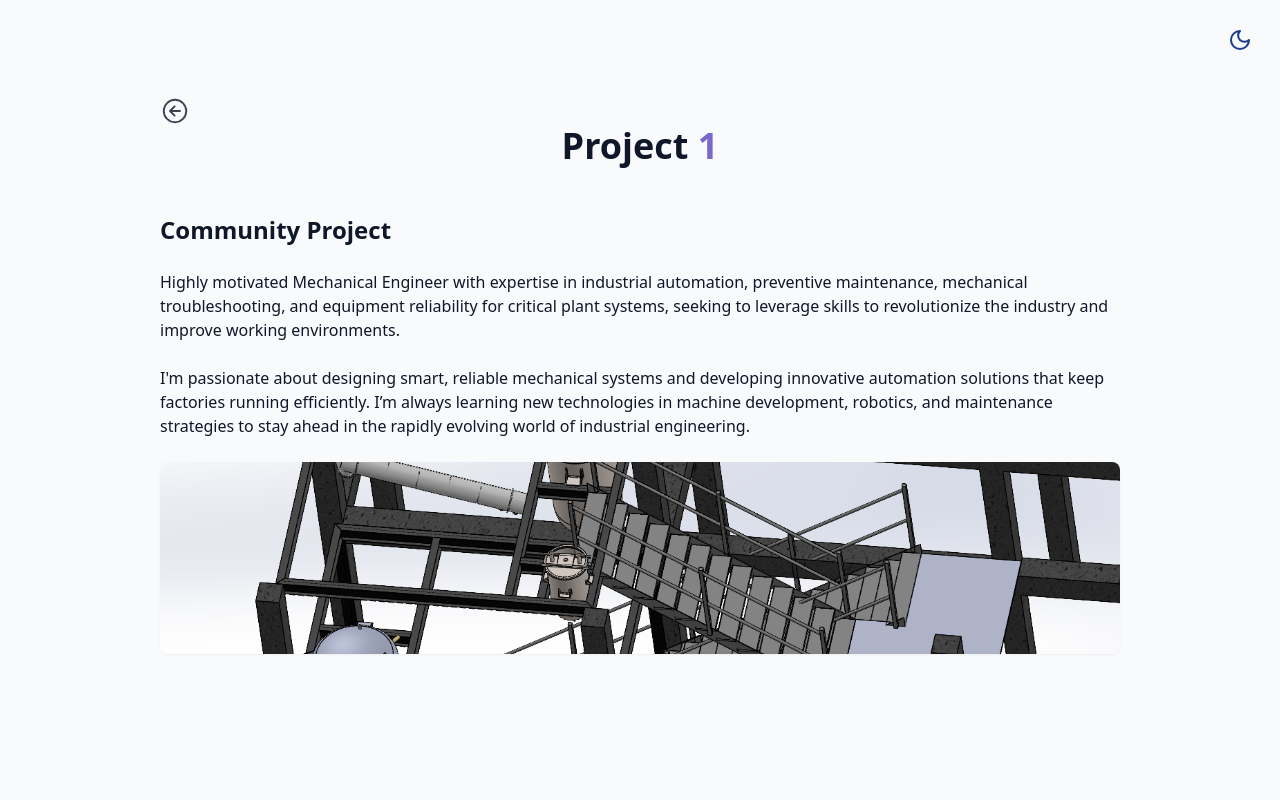
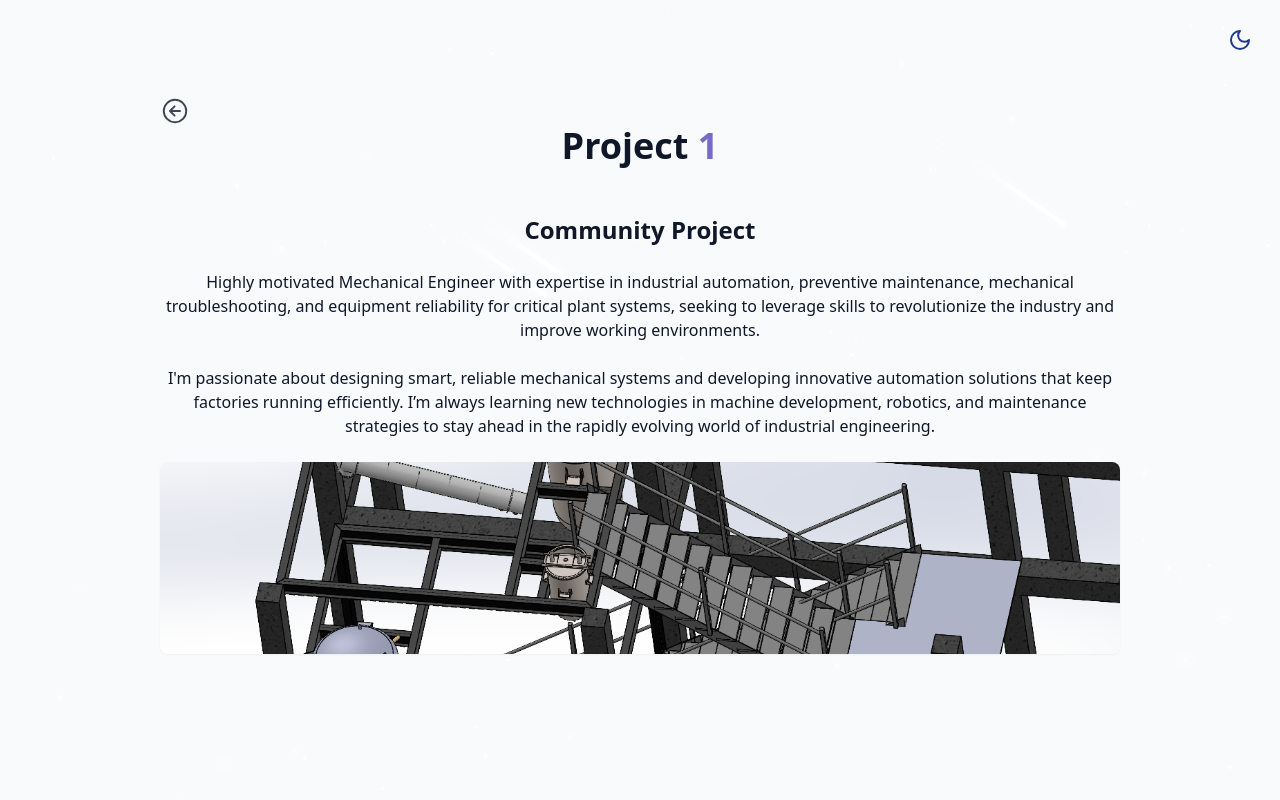
Before and after one commit to Dilshani98/IsharaPortfolio, a React (Vite) app: page /project1 in a window 1280 px wide. Shown: the top 800 px of the page. Built offline with nearby package versions, Linux system fonts and the light colour scheme.

Commit message:
background

```diff
--- a/src/index.css
+++ b/src/index.css
@@ -142,7 +142,7 @@
          transition-all duration-300 hover:shadow-[0_0_10px_rgba(139,92,246,0.5)]
          hover:scale-105 active:scale-95;
 }
-/*
+
 @utility star {
   @apply absolute rounded-full bg-white;
   box-shadow: 0 0 10px 2px rgba(255, 255, 255, 0.4);
@@ -151,11 +151,11 @@
 @utility meteor {
   @apply absolute bg-linear-to-r from-white via-white to-transparent rounded-full;
   box-shadow: 0 0 10px 5px rgba(255, 255, 255, 0.3);
-} */
+}
 
-/* #root {
+#root {
   max-width: 100%;
   margin: 0 auto;
   padding: 0;
   text-align: center;
-} */
+}
```
